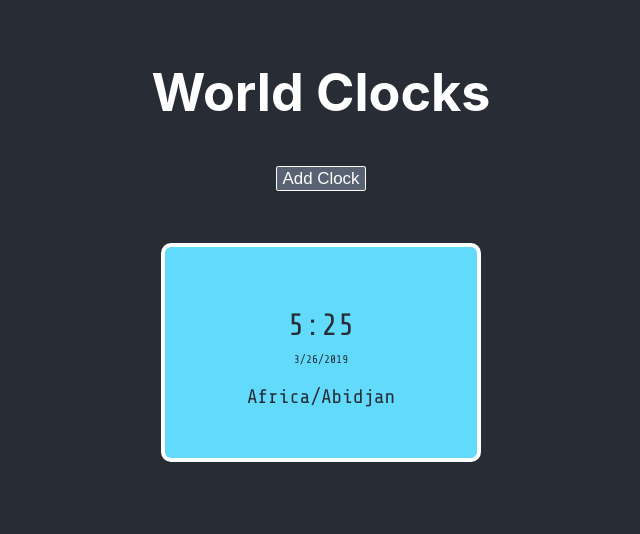
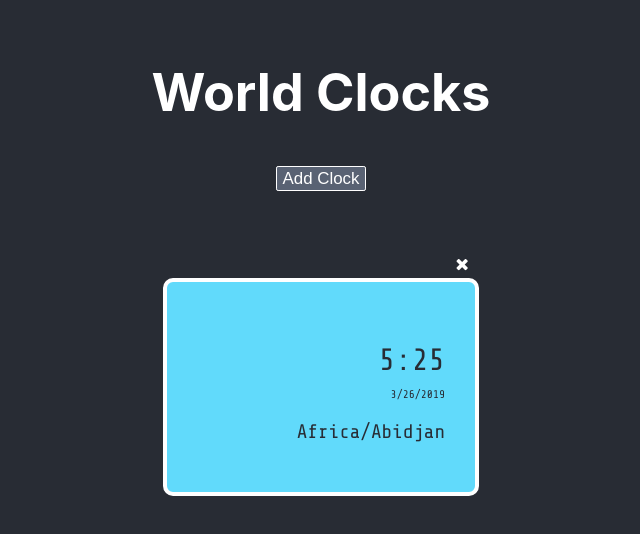
Before and after one commit to BarbaraPruz/clocks, a React (Create React App) app: page / in a window 1280 px wide. Shown: the top 534 px of the page, without its empty margins (319-959 px from the left). Built offline with nearby package versions, Linux system fonts and the light colour scheme.

Commit message:
Add delete clock function. Use useReducer hook in App component

```diff
--- a/public/index.html
+++ b/public/index.html
@@ -12,7 +12,7 @@
       manifest.json provides metadata used when your web app is installed on a
       user's mobile device or desktop. See https://developers.google.com/web/fundamentals/web-app-manifest/
     -->
-    <link rel="manifest" href="%PUBLIC_URL%/manifest.json" />
+    <link rel="%PUBLIC_URL%/manifest" href="%PUBLIC_URL%/manifest.json" />
     <!--
       Notice the use of %PUBLIC_URL% in the tags above.
       It will be replaced with the URL of the `public` folder during the build.
@@ -24,6 +24,7 @@
     -->
     <title>React App</title>
     <link href="https://fonts.googleapis.com/css?family=Share+Tech+Mono" rel="stylesheet">
+    <link rel="stylesheet" href="https://cdnjs.cloudflare.com/ajax/libs/font-awesome/4.7.0/css/font-awesome.min.css">
   </head>
   <body>
     <noscript>You need to enable JavaScript to run this app.</noscript>
--- a/src/App.css
+++ b/src/App.css
@@ -27,10 +27,24 @@ body {
 
 
 /* general clock styling */
+.clock-container {
+background-color: inherit; /* #596273;*/
+padding: 2px;
+text-align: right; /* for delete button. */
+}
+.btn {
+  background-color: inherit;
+  border: none;
+  color: white; /* White text */
+  /* padding: 12px 16px;
+  font-size: 16px; */
+  cursor: pointer; /* Mouse pointer on hover */
+}
 .clock {
   border-radius: 10px;
   border: 4px solid white;
   padding: 30px;
+  margin: auto;
 }
 /* digital clock */
 .digital-clock {
--- a/src/App.js
+++ b/src/App.js
@@ -1,4 +1,4 @@
-import React, { useState } from 'react';
+import React, { useReducer } from 'react';
 
 import './App.css';
 
@@ -6,23 +6,39 @@ import Clock from './components/clock';
 import AddClockForm from './components/addclockform';
 
 function App () {
-  // a clock with null name/timezone will result in Clock for local timezone
-  const [clocks, pushClock] = useState([null]);
 
   const addClock = (clockParams) => {
-    pushClock([
-      ...clocks,
-      `${clockParams.region}/${clockParams.zone}`
-    ]);
+    dispatch({ type: "add", payload: { region: clockParams.region, zone: clockParams.zone }  });
   };
+
+  const getUniqueId = () => new Date().getTime().toString(16);
+
+  const [clocks, dispatch] = useReducer((stateClocks, action) => {
+    switch (action.type) {
+      case "add":
+        return [
+          ...stateClocks,
+          { timezone:`${action.payload.region}/${action.payload.zone}`, id:getUniqueId() }
+        ];
+      case "delete":
+         let newState = stateClocks.filter ( (c) => c.id !== action.payload.id)
+         return newState;
+      default:
+        return stateClocks;
+    }
+  }, [ { timezone:null, id:getUniqueId()}]);
+
+  const deleteClock = (id) => {
+    dispatch({ type: "delete", payload: { id: id } });
+  }
 
   return (      // render
     <div className="App">
       <h1>World Clocks</h1>
       <AddClockForm callback={addClock} />
       <div className="clocks">
-        { clocks.map((c,id) =>
-          <Clock {...(c ? {timezone: c} : undefined)} key={id} />
+        { clocks.map((c) =>
+          <Clock {...(c.timezone ? {timezone: c.timezone} : undefined)} key={c.id} id={c.id} deleteCallback={deleteClock} />
         ) }
       </div>
     </div>
--- a/src/components/clock.js
+++ b/src/components/clock.js
@@ -5,12 +5,16 @@ import 'moment-timezone';
 
 import DigitalClock from './digitalClock';
 
-function Clock ({timezone}) {
+function Clock ({timezone, id, deleteCallback}) {
 
-  // to keep the same moment time object and interval timer between renders,
-  // these values are saved in the state
+  // why 2 state variables related to time?   time is a moment object and knows
+  // about incrementing time, timezones, etc.   But when time.add() is called,
+  // the object reference doesn't change.
+  // Strategy was to keep moment.js to minimal components and so Digital Clock
+  // doesn't know about moment - it just knows about time/date fields.  So
+  // those are kept separately to force re-rendering.
+  // Alternative approaches: (1) DigitalClock gets moment object.  (2) use react forceUpdate
   const [time, setTime] = useState(moment.tz(moment(), timezone));
-  const [timerHandle, setTimerHandle] = useState(0);
   const [timeFields, updateTimeFields] = useState(_getFields(time));
 
   function _getFields(t) {   // return hash of formatted time fields for a moment
@@ -20,19 +24,21 @@ function Clock ({timezone}) {
 
   // useEffect hook: the [] arg is used so useEffect will only be called at
   // component mount/unmount times.
-  useEffect(() => {
-    console.log("setting timer",timerHandle);
-      setTimerHandle(setInterval ( ()=>{
+    useEffect(() => {
+      const timer = window.setInterval(() => {
         time.add(1,'minute');
         updateTimeFields(_getFields(time));
-      }, 60000));
+      }, 60000);
       return () => {
-        console.log("Clock ",time.tz(),"unmounting");
-        clearInterval(timerHandle);
-    }}, [])
+        clearInterval(timer)
+      };
+    }, []);
 
   return (
-      <DigitalClock timeFields={timeFields} />
+      <div className="clock-container">
+        <button className="btn" onClick={() => deleteCallback(id)} ><i className="fa fa-close"></i></button>
+        <DigitalClock timeFields={timeFields} />
+      </div>
   );
 }
 
```
